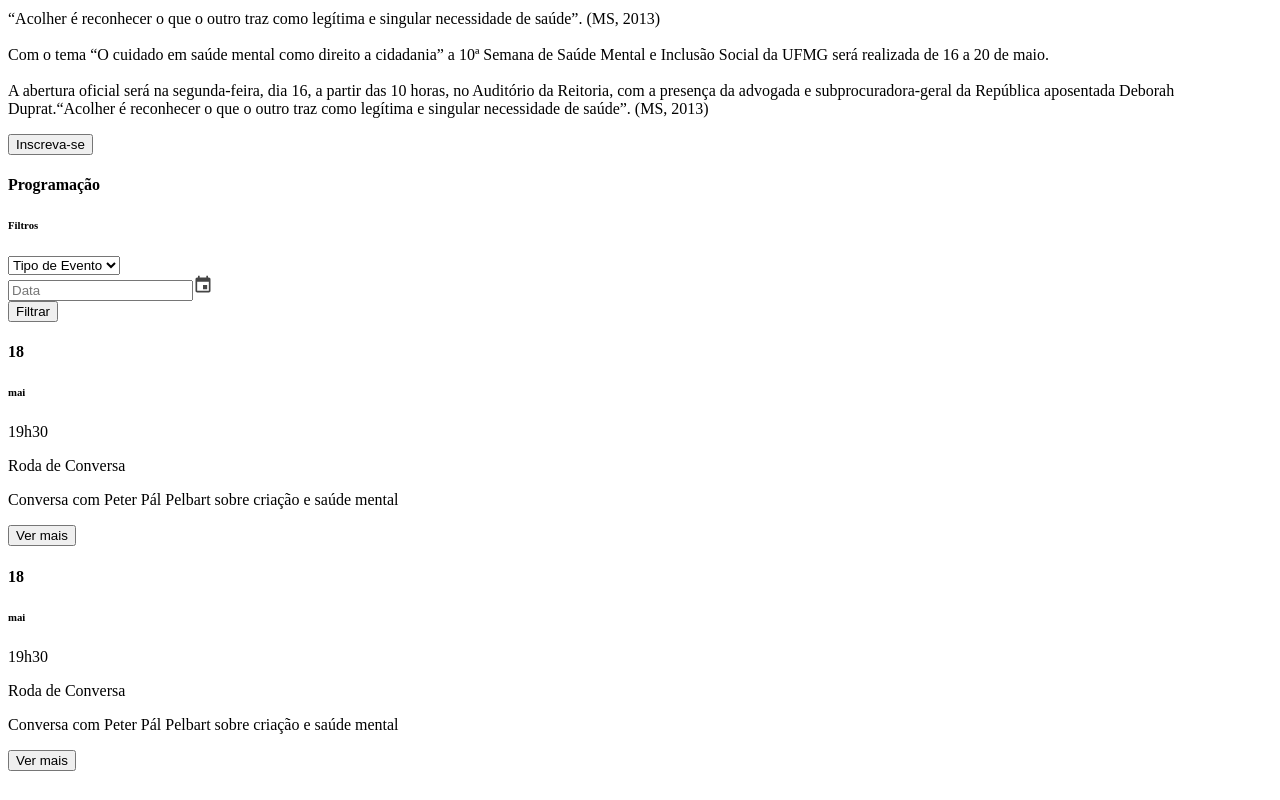
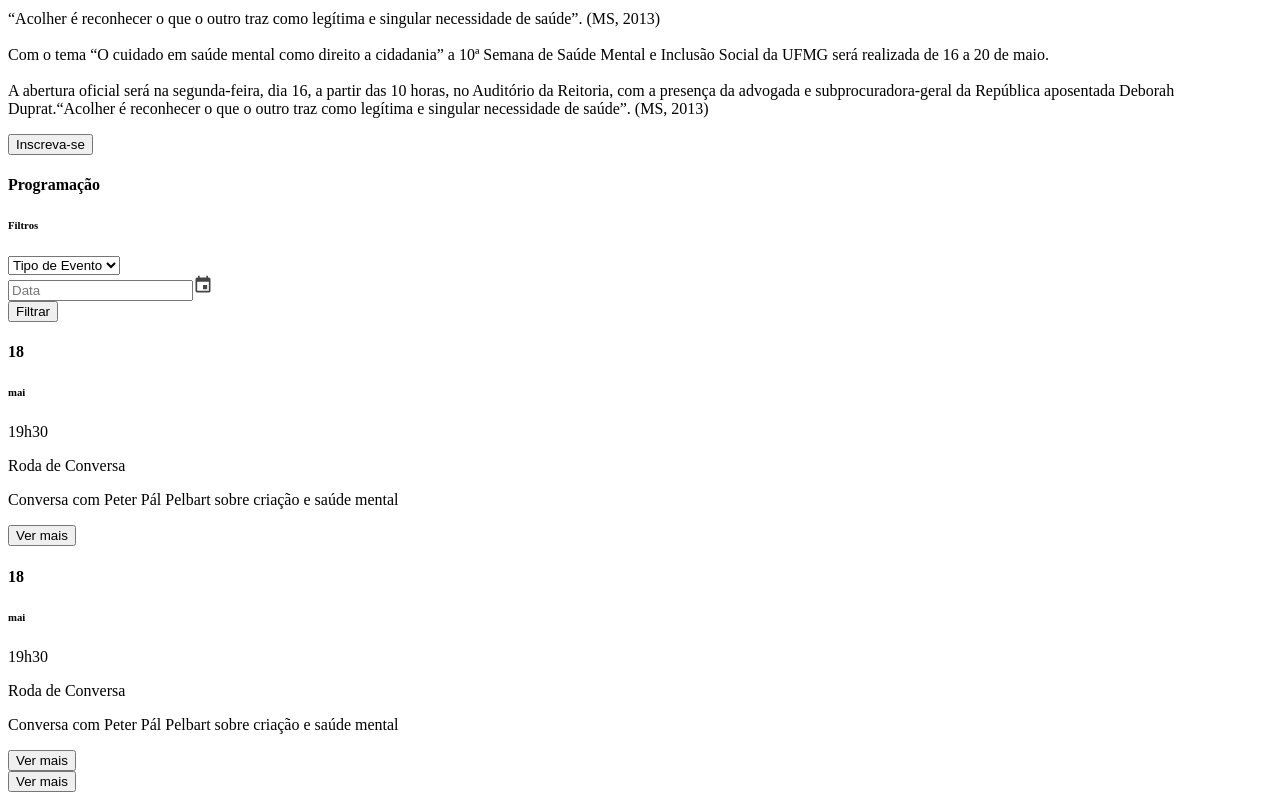
Before and after one commit to silvamaarcus/ufmg-page, a React (Vite) app: page / in a window 1280 px wide. Shown: the part 353-1153 px from the top of the page. Before the commit the page ends 1132 px from the top, so only its background shows below. Built offline with nearby package versions, Linux system fonts and the light colour scheme; the HTML template or start-up script is replaced by a standard one.

Commit message:
Add botão p/ carregar mais Cards

```diff
--- a/src/App.jsx
+++ b/src/App.jsx
@@ -65,12 +65,17 @@ function App() {
       <section className="container pt-1">
         <div className="grid-2 disappear"></div>
 
-        <div className="grid-10 flex gap-2 wrap-mobile">
-          <div>
-            <Cards />
+        <div className="grid-10">
+          <div className="flex gap-2 wrap-mobile">
+            <div>
+              <Cards />
+            </div>
+            <div>
+              <Cards />
+            </div>
           </div>
-          <div>
-            <Cards />
+          <div className="flex-center mt-3">
+            <button className="btn">Ver mais</button>
           </div>
         </div>
 
```
